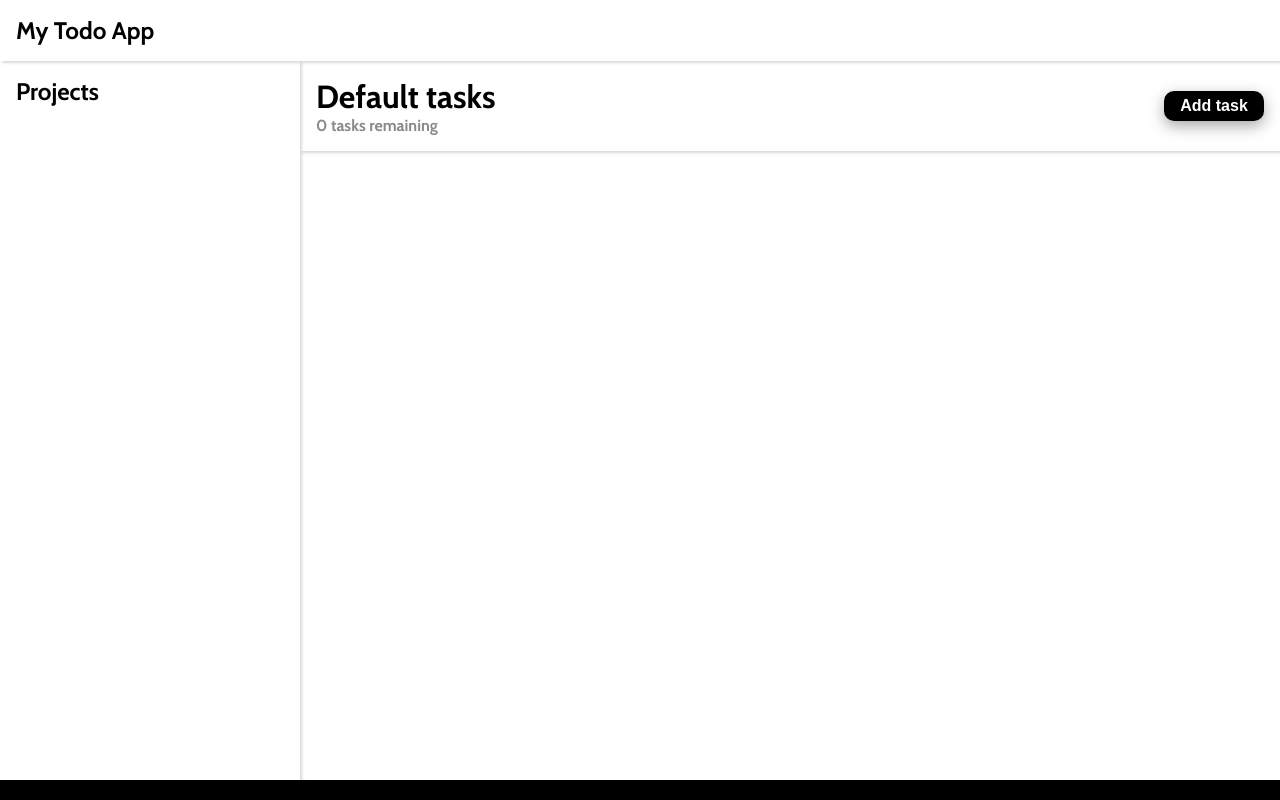
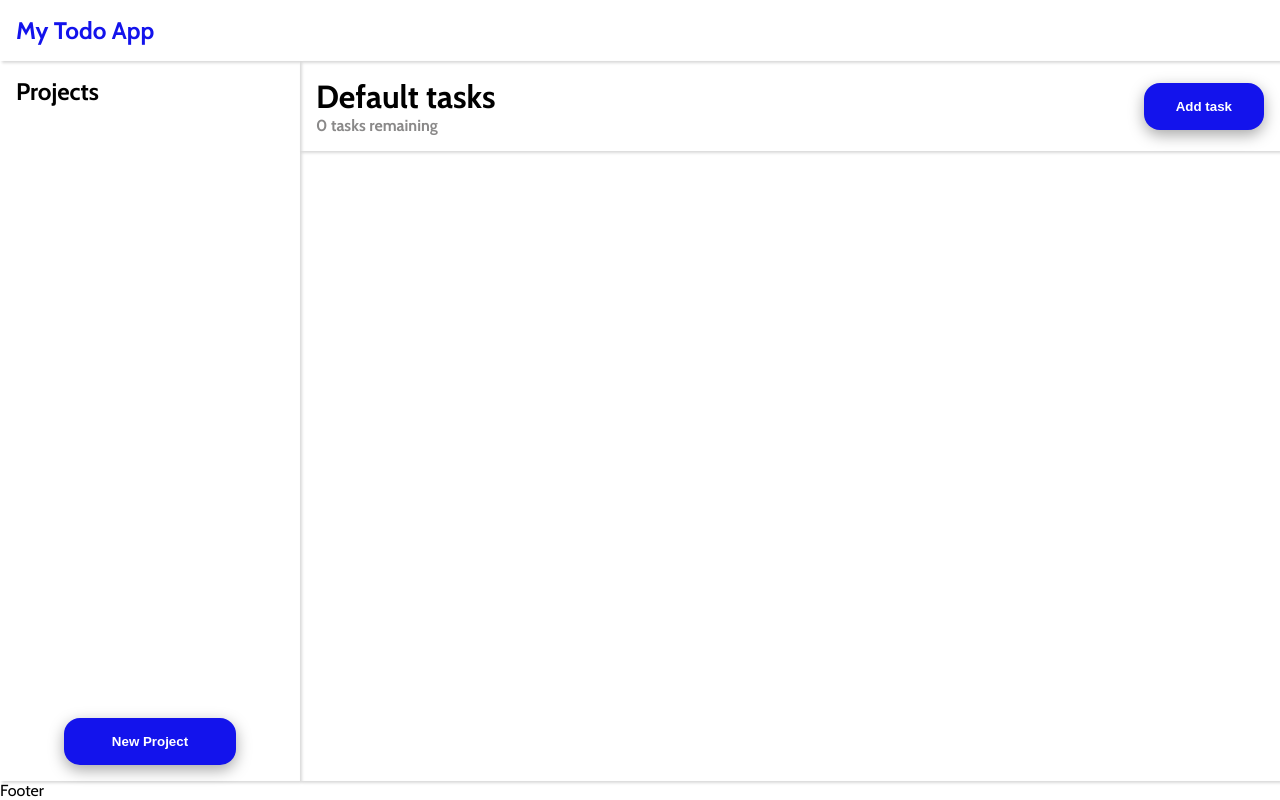
Before and after one commit to ShurjeelCS/todo-list, a website built with webpack: page src/template.html in a window 1280 px wide. Built offline with nearby package versions, Linux system fonts and the light colour scheme.

Commit message:
ui updates

```diff
--- a/src/styles.css
+++ b/src/styles.css
@@ -28,17 +28,45 @@ nav {
 
 }
 
+nav h1 {
+    color : #1313ec;
+    font-weight: 900;
+}
+
 aside {
     /* border-right:  1px solid rgb(0, 0, 0); */
     box-shadow: rgba(0, 0, 0, 0.15) 1.95px 1.95px 2.6px;
     padding:1rem;
+    position: relative;
+}
+
+aside .btnRow {
+    display: flex;
+    justify-content: center;
+}
+
+#newProjectBtn {
+    position: absolute;
+    text-align: center;
+    padding: 1rem 3rem;
+    border: none;
+    color: white;
+    font-weight: 600;
+    background-color: #1313ec;
+    box-shadow: rgba(0, 0, 0, 0.35) 0px 5px 15px;
+    border-radius: 1rem;
+    margin-bottom: 1rem;
+    bottom: 0;
+}
+
+main {
+    box-shadow: rgba(0, 0, 0, 0.15) 1.95px 1.95px 2.6px;
 }
 
 
 footer {
-    border-top: 1px solid rgba(0, 0, 0, 0.514);
+    box-shadow: rgba(0, 0, 0, 0.15) 1.95px 1.95px 2.6px;
     grid-column:1/3;
-    background-color: black;
 }
 
 .row {
@@ -54,15 +82,13 @@ footer {
 }
 
 .row button {
-    background-color: rgb(0, 0, 0);
-    color: rgb(255, 255, 255);
-box-shadow: rgba(0, 0, 0, 0.35) 0px 5px 15px;
-font-size: 1rem;
+    background-color: #1313ec;
+    color: white;
+    box-shadow: rgba(0, 0, 0, 0.35) 0px 5px 15px;
     font-weight: 600;
     border: none;
-    padding: 6px 0;
-    width: 100px;
-    border-radius: 10px;
+    padding: 1rem 2rem;
+    border-radius: 1rem;
 
 }
 
--- a/src/template.html
+++ b/src/template.html
@@ -16,8 +16,14 @@
     <aside>
         <h2>
             Projects
-            <div class="projects"></div>
+
         </h2>
+
+        <div class="projects"></div>
+        <div class="btnRow">
+            <button id="newProjectBtn">New Project</button>
+        </div>
+
     </aside>
     <main>
         <div class="row">
--- a/src/update.js
+++ b/src/update.js
@@ -20,7 +20,6 @@ function updateList(project) {
         });
         clone.querySelector("#todoName").textContent = todo.title;
         clone.querySelector("#todoDate").textContent = todo.dueDate;
-        console.log(`the clone date is ${todo.dueDate}`);
         wrapper.appendChild(clone);
     });
 }
```
